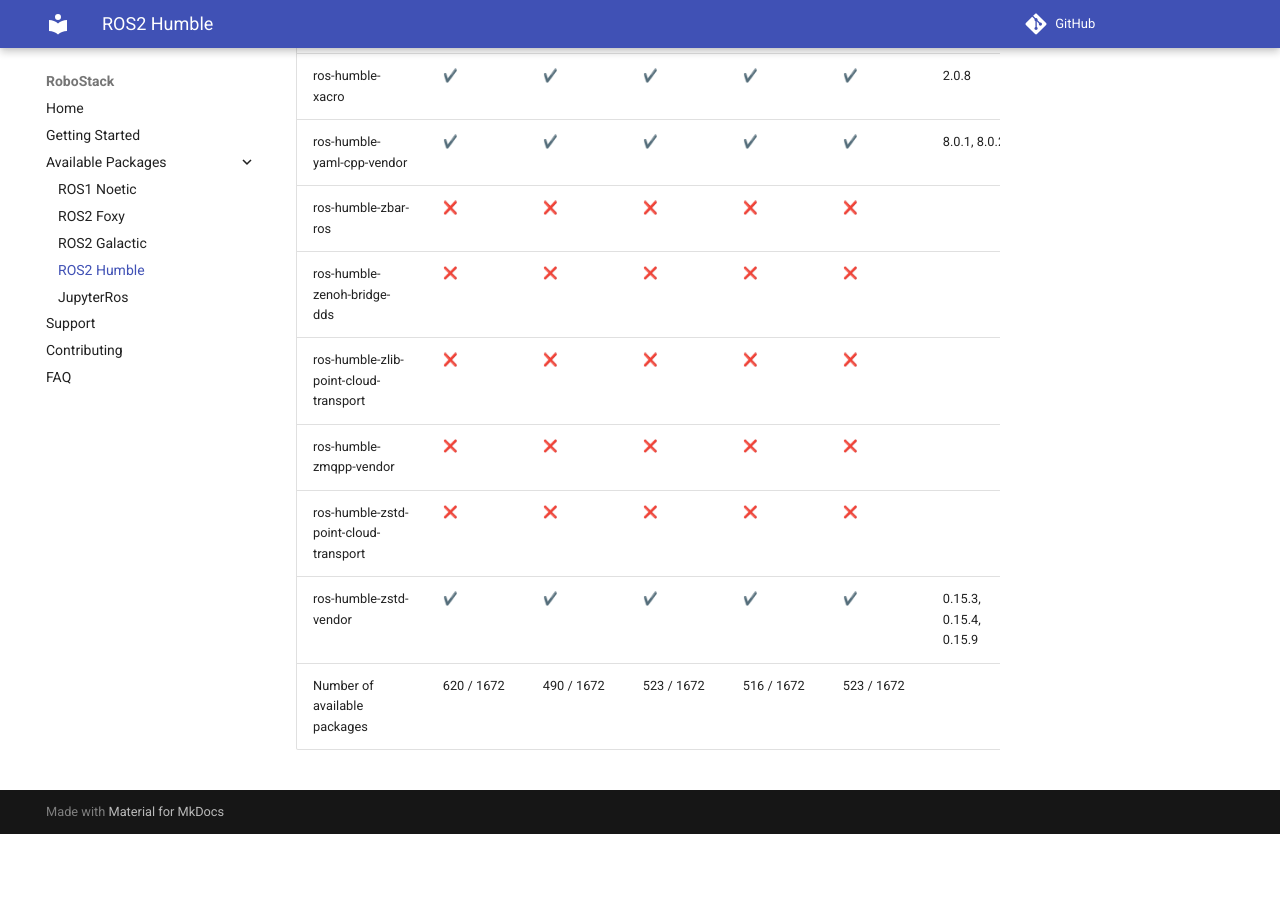
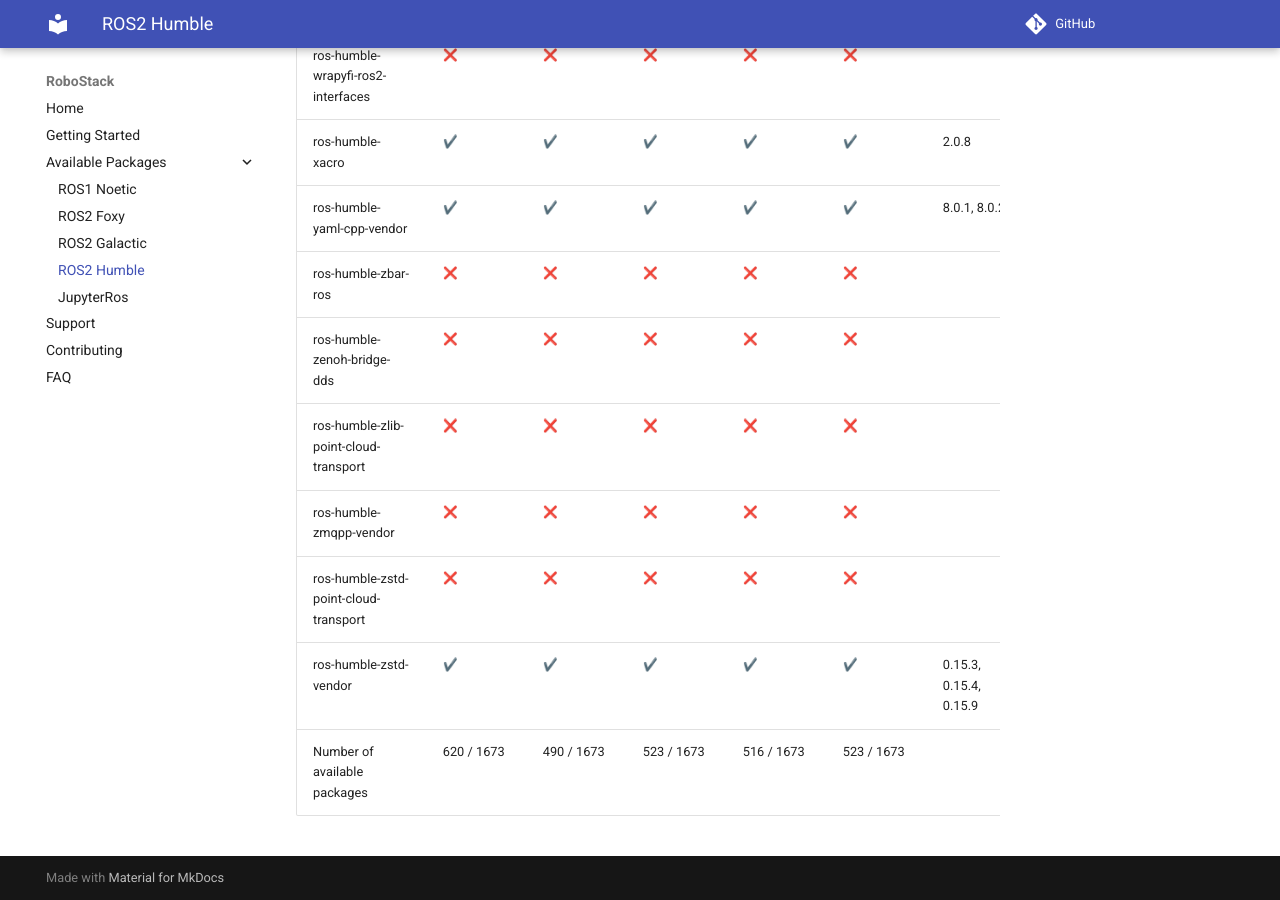
Before and after one commit to RoboStack/robostack.github.io, an MkDocs documentation site: the page built from docs/humble.md, in a window 1280 px wide and 900 px high, scrolled down 130114 px. Built offline with MkDocs 1.6.1 and Material for MkDocs 9.7.7, drawn with Linux system fonts in a browser that asks for light colours; emoji names are drawn with the system emoji font; comment, search, counter and statistics services are not loaded; before the commit the page ends 130948 px from its top, so only the background shows below that; some of the changed text lies outside the part shown.

Commit message:
Update tables

```diff
--- a/docs/humble.md
+++ b/docs/humble.md
@@ -1672,4 +1673,4 @@
 | ros-humble-zmqpp-vendor | :x: { data-sort='0' } | :x: { data-sort='0' } | :x: { data-sort='0' } | :x: { data-sort='0' } | :x: { data-sort='0' } |   |
 | ros-humble-zstd-point-cloud-transport | :x: { data-sort='0' } | :x: { data-sort='0' } | :x: { data-sort='0' } | :x: { data-sort='0' } | :x: { data-sort='0' } |   |
 | ros-humble-zstd-vendor | :heavy_check_mark: { data-sort='1' } | :heavy_check_mark: { data-sort='1' } | :heavy_check_mark: { data-sort='1' } | :heavy_check_mark: { data-sort='1' } | :heavy_check_mark: { data-sort='1' } | 0.15.3, 0.15.4, 0.15.9  |
-| Number of available packages |  620 / 1672 | 490 / 1672 | 523 / 1672 | 516 / 1672 | 523 / 1672 |
+| Number of available packages |  620 / 1673 | 490 / 1673 | 523 / 1673 | 516 / 1673 | 523 / 1673 |
```
Also changed, not shown: other parts of docs/humble.md (+1 -0 lines).
